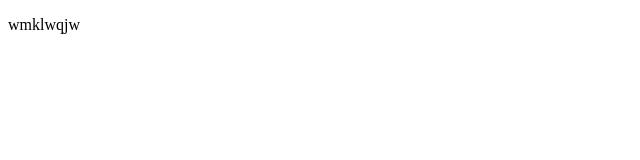
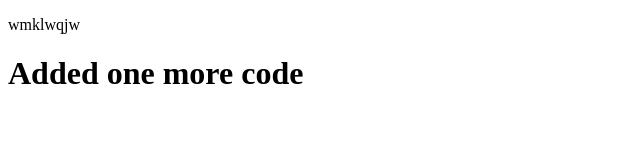
Before and after one commit to naveenagrahariquest/test, a plain HTML site: page index.html in a window 1280 px wide. Shown: the whole page, without its empty margins (0-640 px from the left). Drawn offline with Linux system fonts and the light colour scheme.

Commit message:
added some comments and h2 tag

```diff
--- a/index.html
+++ b/index.html
@@ -1,4 +1,6 @@
 <!-- Hello this is commented from test2 -->
+
+<!-- This is second comment from  test2 branch.......-->
 
 <!DOCTYPE html>
 <html lang="en">
@@ -11,6 +13,8 @@
 </head>
 <body>
     <p>wmklwqjw</p>
+    <!-- added h1 tag in test2 branch -->
+    <h1>Added one more code</h1>
 
 </body>
 </html>
```
